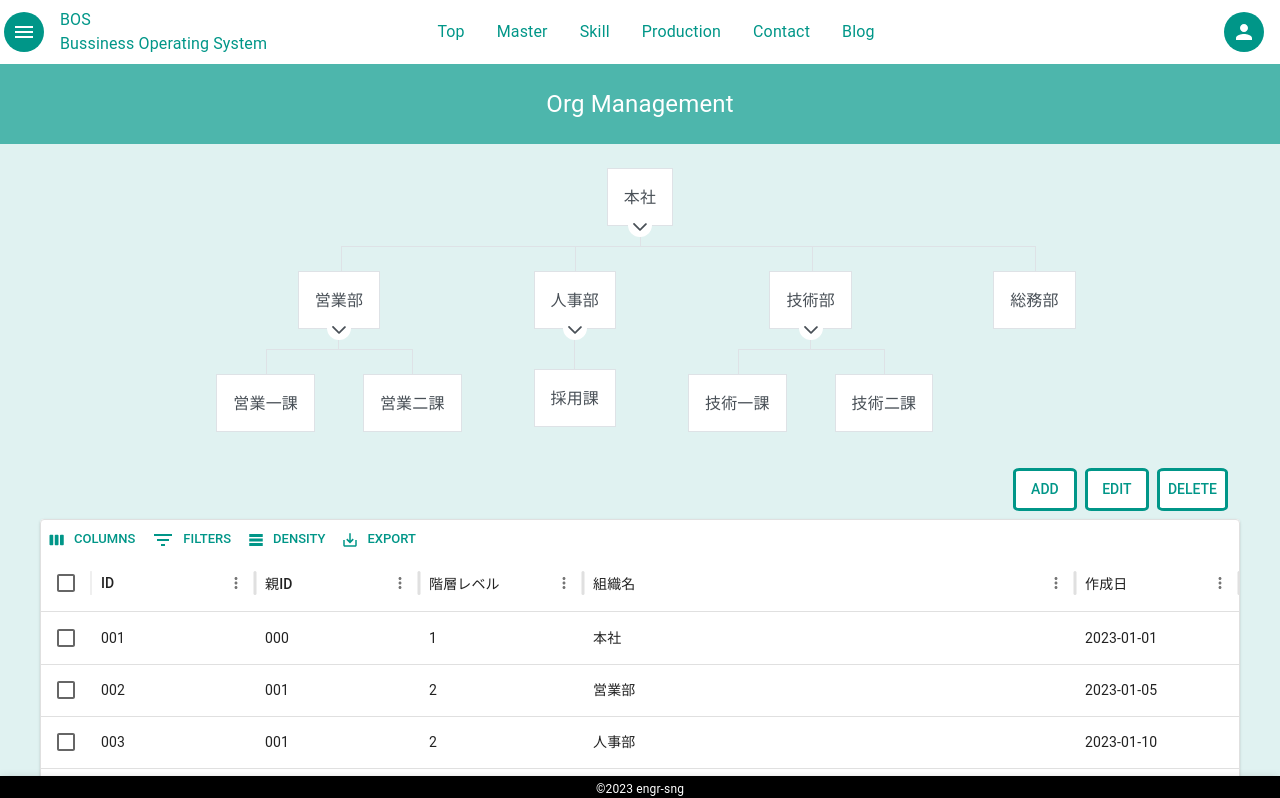
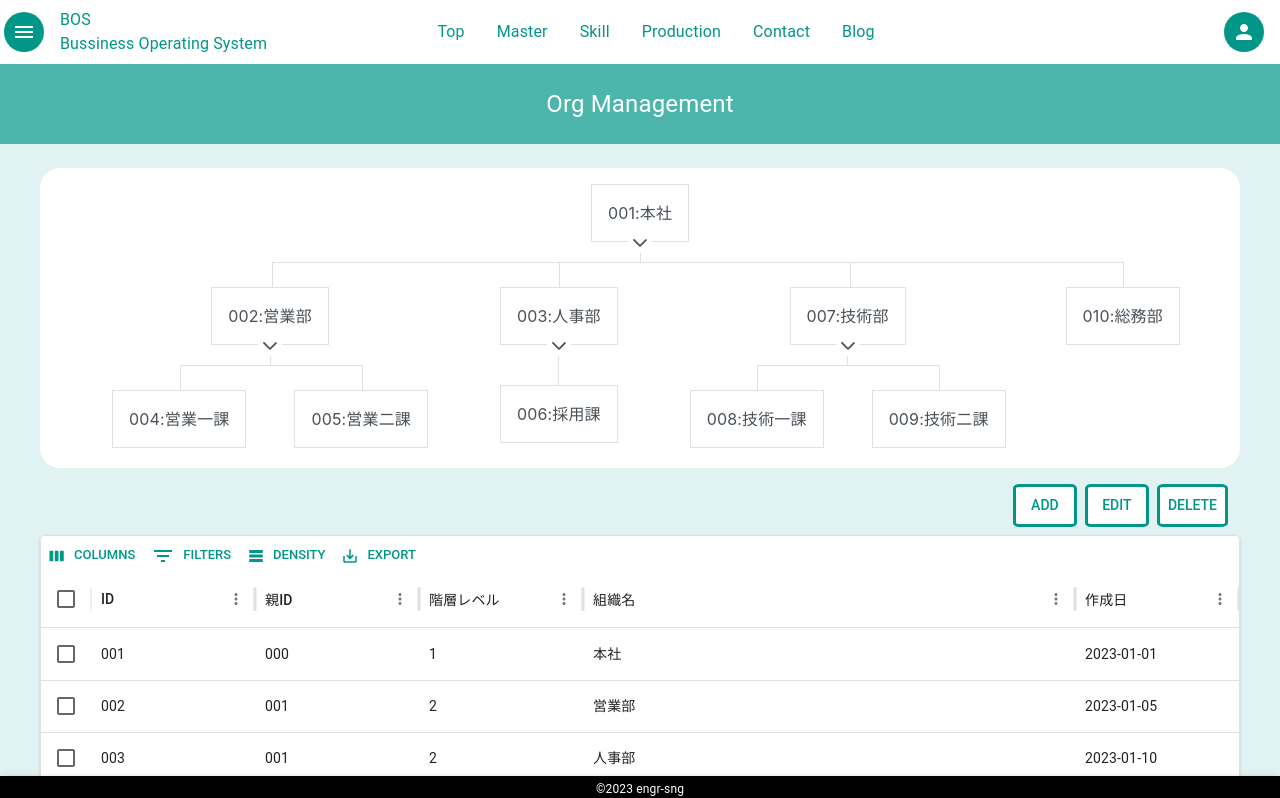
Before and after one commit to matsubarashoki/BOS, a React (Vite) app: page /master/orgManagement in a window 1280 px wide. Shown: the top 798 px of the page. Built offline with nearby package versions, Linux system fonts and the light colour scheme.

Commit message:
fix org update

```diff
--- a/src/components/Master/OrgManagement/OrgManagement.tsx
+++ b/src/components/Master/OrgManagement/OrgManagement.tsx
@@ -1,5 +1,13 @@
 import { zodResolver } from "@hookform/resolvers/zod";
-import { Alert, Box, Button, Container, Paper, Snackbar } from "@mui/material";
+import {
+  Alert,
+  Box,
+  Button,
+  Container,
+  Paper,
+  Snackbar,
+  useTheme,
+} from "@mui/material";
 import { DataGrid, GridRowSelectionModel, GridToolbar } from "@mui/x-data-grid";
 import { PrimeReactProvider } from "primereact/api";
 import { OrganizationChart } from "primereact/organizationchart";
@@ -19,9 +27,9 @@ import { orgColumns } from "./OrgGridColDef";
 import "./OrgMaster.css";
 
 export default function OrgManagement() {
+  const theme = useTheme();
   const paginationModel = { page: 0, pageSize: 10 };
   const [orgs, setOrgs] = useState<OrgRow[]>(orgRows);
-
   const [orgChartData, setOrgChartData] =
     useState<OrgChartNode[]>(orgChartMockData);
   const [open, setOpen] = useState(false);
@@ -33,7 +41,6 @@ export default function OrgManagement() {
 
   useEffect(() => {
     const newOrgChartData = convertToOrgChartData(orgs);
-    console.log(newOrgChartData);
     setOrgChartData(newOrgChartData);
   }, [orgs]);
 
@@ -66,7 +73,6 @@ export default function OrgManagement() {
 
   // 選択した行データを保持
   const handleSelectionChange = (selectionModel: GridRowSelectionModel) => {
-
     const selectedData = orgs.filter((org) =>
       selectionModel.includes(org.orgId as string)
     );
@@ -93,6 +99,13 @@ export default function OrgManagement() {
   };
 
   const onSubmit: SubmitHandler<OrgFormSchema> = async (data) => {
+    if (data.id) {
+      const updatedData = orgs.map((item) =>
+        item.orgId === data.orgId ? { ...item, ...data } : item
+      );
+      console.log(updatedData);
+      setOrgs(updatedData as OrgRow[]);
+    } else {
       // フォームデータを送信する処理をここに追加(まだモックに追加のみ)
       const maxId = orgs.reduce((max, org) => {
         const id = org.id ? Number(org.id) : 0; // nullチェックを含めて変換
@@ -100,6 +113,8 @@ export default function OrgManagement() {
       }, 0);
       const newOrg: OrgRow = { ...data, id: maxId + 1 };
       setOrgs((prevState) => [...prevState, newOrg]);
+    }
+
     reset();
     handleClose();
   };
@@ -122,7 +137,15 @@ export default function OrgManagement() {
         <Box className="orgManagement-box" sx={{ padding: 2, width: "100%" }}>
           <Box
             className="card overflow-x-auto"
-            sx={{ marginY: 1, height: "auto", width: "100%" }}
+            sx={{
+              marginY: 1,
+              paddingTop: 2,
+              height: "auto",
+              width: "100%",
+              bgcolor: "#fff",
+              borderColor: theme.palette.secondary.main,
+              borderRadius: 5,
+            }}
           >
             <OrganizationChart
               value={orgChartData}
--- a/src/components/Master/UserManagement/UserManagement.tsx
+++ b/src/components/Master/UserManagement/UserManagement.tsx
@@ -83,22 +83,20 @@ export default function UserManagement() {
       handleOpen("Edit");
     } else if (selectedRows.length === 0) {
       setSnackBarOpen(true);
-      setSnackBarMessage("Userが複数選択されています。");
+      setSnackBarMessage("Userが選択されていません");
     } else {
       setSnackBarOpen(true);
-      setSnackBarMessage("Userが選択されていません");
+      setSnackBarMessage("Userが複数選択されています。");
     }
   };
 
   const onSubmit: SubmitHandler<UserFormSchema> = async (data) => {
     if (data.userId) {
-      const updatedData = users.map(
-        (item) => item.userId === data.userId ? {...item,...data} : item
-      )
+      const updatedData = users.map((item) =>
+        item.userId === data.userId ? { ...item, ...data } : item
+      );
       setUsers(updatedData);
     } else {
-
-
       // フォームデータを送信する処理をここに追加(まだモックに追加のみ)
       const maxId = users.reduce((max, user) => {
         const userId = user.userId ? Number(user.userId) : 0; // nullチェックを含めて変換
--- a/src/utils/func/convertToOrgChartData.ts
+++ b/src/utils/func/convertToOrgChartData.ts
@@ -4,15 +4,20 @@ import { OrgChartNode, OrgRow } from "../type/type";
 export function convertToOrgChartData(rows: OrgRow[]): OrgChartNode[] {
   const map = new Map<string, OrgChartNode>();
 
+  const concatStr = (str1: string, str2: string) => {
+    return str1 + ":" + str2;
+  };
+
   // 各ノードをマップに追加し、子ノードを作成する準備
   rows.forEach((row) => {
+    const name = concatStr(row.orgId, row.Name);
     map.set(row.orgId, {
-      label: row.Name,
-      expanded: true, // 最上位レベルは展開
+      expanded: true,
+      label: name,
       children: [],
     });
   });
-
+  console.log(map);
   // `parentId` を基に親子関係を設定
   rows.forEach((row) => {
     const node = map.get(row.orgId);
@@ -24,6 +29,8 @@ export function convertToOrgChartData(rows: OrgRow[]): OrgChartNode[] {
       }
     }
   });
+  console.log(map);
+
   // ルートノードを抽出し、ツリー構造を返す
-  return Array.from(map.values()).filter((node) => node.label === "本社");
+  return Array.from(map.values()).filter((node) => node.label === "001:本社");
 }
--- a/src/utils/mock/Orgs.ts
+++ b/src/utils/mock/Orgs.ts
@@ -1,11 +1,10 @@
-
 import { OrgRow } from "../type/type";
-export const orgRows:OrgRow[] = [
+export const orgRows: OrgRow[] = [
   {
     id: 1,
     orgId: "001",
     parentId: "000",
-    level: 1,
+    level: "1",
     Name: "本社",
     createBy: "2023-01-01",
   },
@@ -13,7 +12,7 @@ export const orgRows:OrgRow[] = [
     id: 2,
     orgId: "002",
     parentId: "001",
-    level: 2,
+    level: "2",
     Name: "営業部",
     createBy: "2023-01-05",
   },
@@ -21,7 +20,7 @@ export const orgRows:OrgRow[] = [
     id: 3,
     orgId: "003",
     parentId: "001",
-    level: 2,
+    level: "2",
     Name: "人事部",
     createBy: "2023-01-10",
   },
@@ -29,7 +28,7 @@ export const orgRows:OrgRow[] = [
     id: 4,
     orgId: "004",
     parentId: "002",
-    level: 3,
+    level: "3",
     Name: "営業一課",
     createBy: "2023-02-01",
   },
@@ -37,7 +36,7 @@ export const orgRows:OrgRow[] = [
     id: 5,
     orgId: "005",
     parentId: "002",
-    level: 3,
+    level: "3",
     Name: "営業二課",
     createBy: "2023-02-05",
   },
@@ -45,7 +44,7 @@ export const orgRows:OrgRow[] = [
     id: 6,
     orgId: "006",
     parentId: "003",
-    level: 3,
+    level: "3",
     Name: "採用課",
     createBy: "2023-02-10",
   },
@@ -53,7 +52,7 @@ export const orgRows:OrgRow[] = [
     id: 7,
     orgId: "007",
     parentId: "001",
-    level: 2,
+    level: "2",
     Name: "技術部",
     createBy: "2023-03-01",
   },
@@ -61,7 +60,7 @@ export const orgRows:OrgRow[] = [
     id: 8,
     orgId: "008",
     parentId: "007",
-    level: 3,
+    level: "3",
     Name: "技術一課",
     createBy: "2023-03-05",
   },
@@ -69,7 +68,7 @@ export const orgRows:OrgRow[] = [
     id: 9,
     orgId: "009",
     parentId: "007",
-    level: 3,
+    level: "3",
     Name: "技術二課",
     createBy: "2023-03-10",
   },
@@ -77,7 +76,7 @@ export const orgRows:OrgRow[] = [
     id: 10,
     orgId: "010",
     parentId: "001",
-    level: 2,
+    level: "2",
     Name: "総務部",
     createBy: "2023-03-15",
   },
```
Lines whose indentation alone changed are shown as unchanged.
